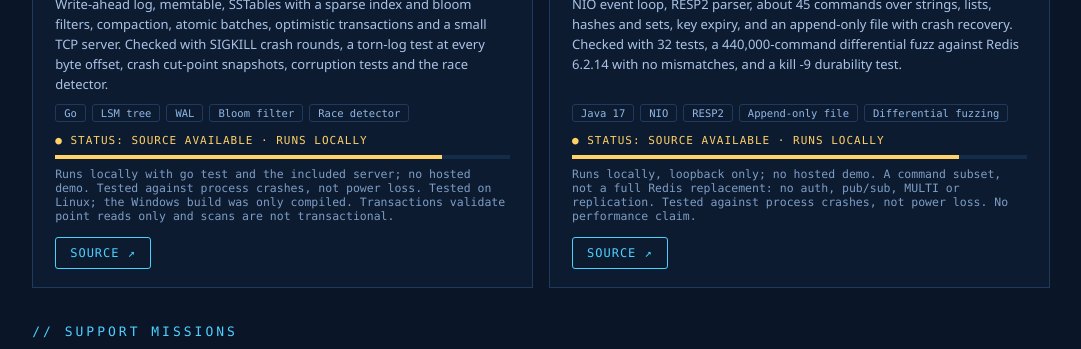
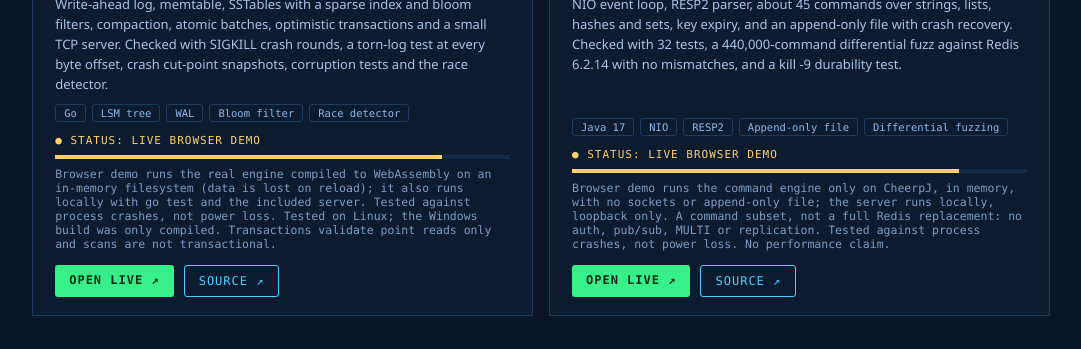
Before and after one commit to Abhisheksinghh23/portfolio-mission-control, a plain HTML site: page index.html in a window 1280 px wide. Shown: the part 2140-2489 px from the top of the page, without its empty margins (99-1180 px from the left). Drawn offline with Linux system fonts and the light colour scheme.

Commit message:
Update status and demo links for Basalt and redisj

```diff
--- a/index.html
+++ b/index.html
@@ -177,14 +177,14 @@ const P=[
   desc:'Fly a lander and plan rover routes on real 3 m NASA LROC terrain near Chandrayaan-3. Educational demo, not mission software.',
   chips:["JavaScript", "Web Worker", "Dijkstra", "NASA LROC terrain"],live:'https://abhisheksinghh23.github.io/shiv-shakti-lab/',code:'https://github.com/Abhisheksinghh23/shiv-shakti-lab',
   note:'Educational demo, not mission software. The terrain is a pre-landing model with 3 m cells, so rocks are not resolved; 0.33% of cells were filled. Credit: NASA/GSFC/Arizona State University.'},
- {name:'Basalt',id:'MSN-016',stat:'cd',statText:'● STATUS: SOURCE AVAILABLE · RUNS LOCALLY',fill:85,fillColor:'#ffd166',
+ {name:'Basalt',id:'MSN-016',stat:'cd',statText:'● STATUS: LIVE BROWSER DEMO',fill:85,fillColor:'#ffd166',
   desc:'Embedded LSM-tree key-value database in Go with no dependencies. Write-ahead log, memtable, SSTables with a sparse index and bloom filters, compaction, atomic batches, optimistic transactions and a small TCP server. Checked with SIGKILL crash rounds, a torn-log test at every byte offset, crash cut-point snapshots, corruption tests and the race detector.',
-  chips:['Go', 'LSM tree', 'WAL', 'Bloom filter', 'Race detector'],live:null,code:'https://github.com/Abhisheksinghh23/basalt',
-  note:'Runs locally with go test and the included server; no hosted demo. Tested against process crashes, not power loss. Tested on Linux; the Windows build was only compiled. Transactions validate point reads only and scans are not transactional.'},
- {name:'redisj',id:'MSN-017',stat:'cd',statText:'● STATUS: SOURCE AVAILABLE · RUNS LOCALLY',fill:85,fillColor:'#ffd166',
+  chips:['Go', 'LSM tree', 'WAL', 'Bloom filter', 'Race detector'],live:'https://abhisheksinghh23.github.io/basalt/',code:'https://github.com/Abhisheksinghh23/basalt',
+  note:'Browser demo runs the real engine compiled to WebAssembly on an in-memory filesystem (data is lost on reload); it also runs locally with go test and the included server. Tested against process crashes, not power loss. Tested on Linux; the Windows build was only compiled. Transactions validate point reads only and scans are not transactional.'},
+ {name:'redisj',id:'MSN-017',stat:'cd',statText:'● STATUS: LIVE BROWSER DEMO',fill:85,fillColor:'#ffd166',
   desc:'Redis-protocol server in Java 17 with no dependencies. Single-threaded NIO event loop, RESP2 parser, about 45 commands over strings, lists, hashes and sets, key expiry, and an append-only file with crash recovery. Checked with 32 tests, a 440,000-command differential fuzz against Redis 6.2.14 with no mismatches, and a kill -9 durability test.',
-  chips:['Java 17', 'NIO', 'RESP2', 'Append-only file', 'Differential fuzzing'],live:null,code:'https://github.com/Abhisheksinghh23/redisj',
-  note:'Runs locally, loopback only; no hosted demo. A command subset, not a full Redis replacement: no auth, pub/sub, MULTI or replication. Tested against process crashes, not power loss. No performance claim.'},
+  chips:['Java 17', 'NIO', 'RESP2', 'Append-only file', 'Differential fuzzing'],live:'https://abhisheksinghh23.github.io/redisj/',code:'https://github.com/Abhisheksinghh23/redisj',
+  note:'Browser demo runs the command engine only on CheerpJ, in memory, with no sockets or append-only file; the server runs locally, loopback only. A command subset, not a full Redis replacement: no auth, pub/sub, MULTI or replication. Tested against process crashes, not power loss. No performance claim.'},
 ];
 const MORE=[
  {name:'Mission Control',id:'MSN-008',stat:'cd',statText:'● STATUS: SOURCE AVAILABLE · NO DEMO LINKED',fill:85,fillColor:'#ffd166',
```
